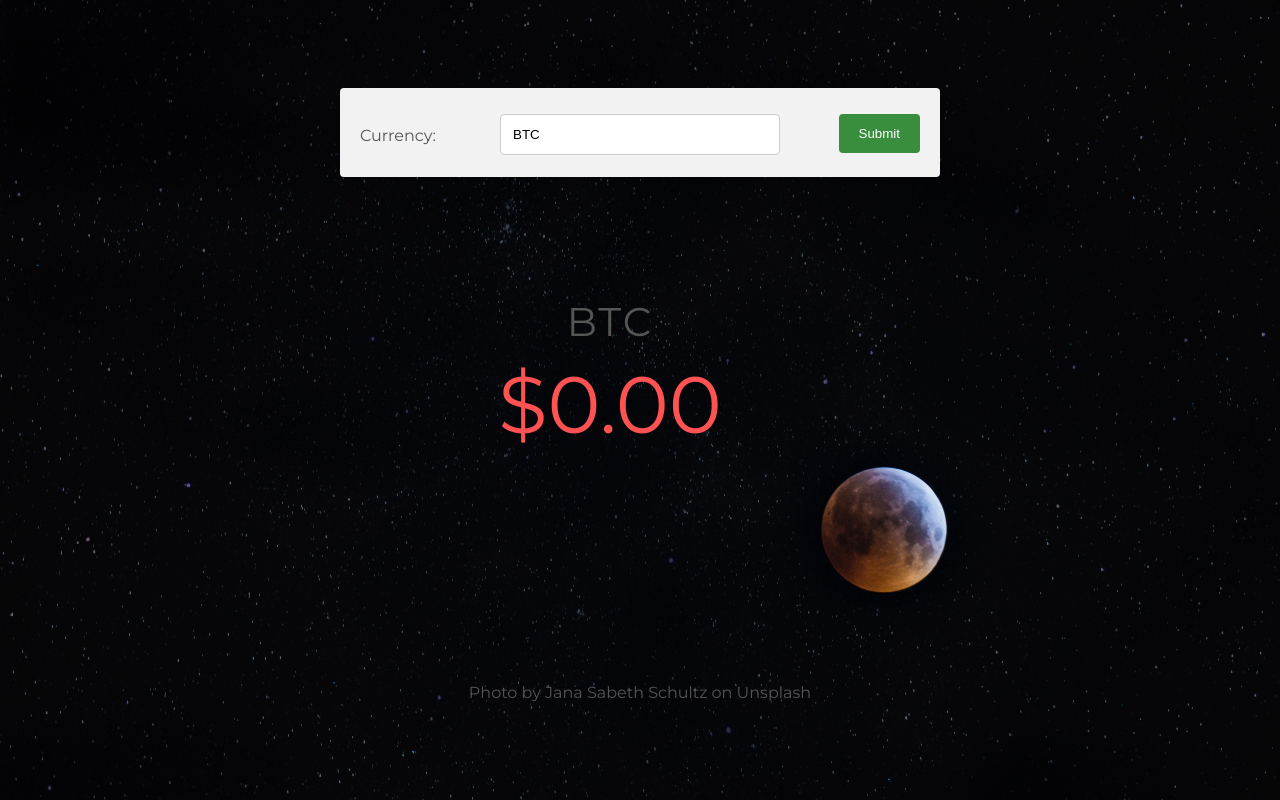
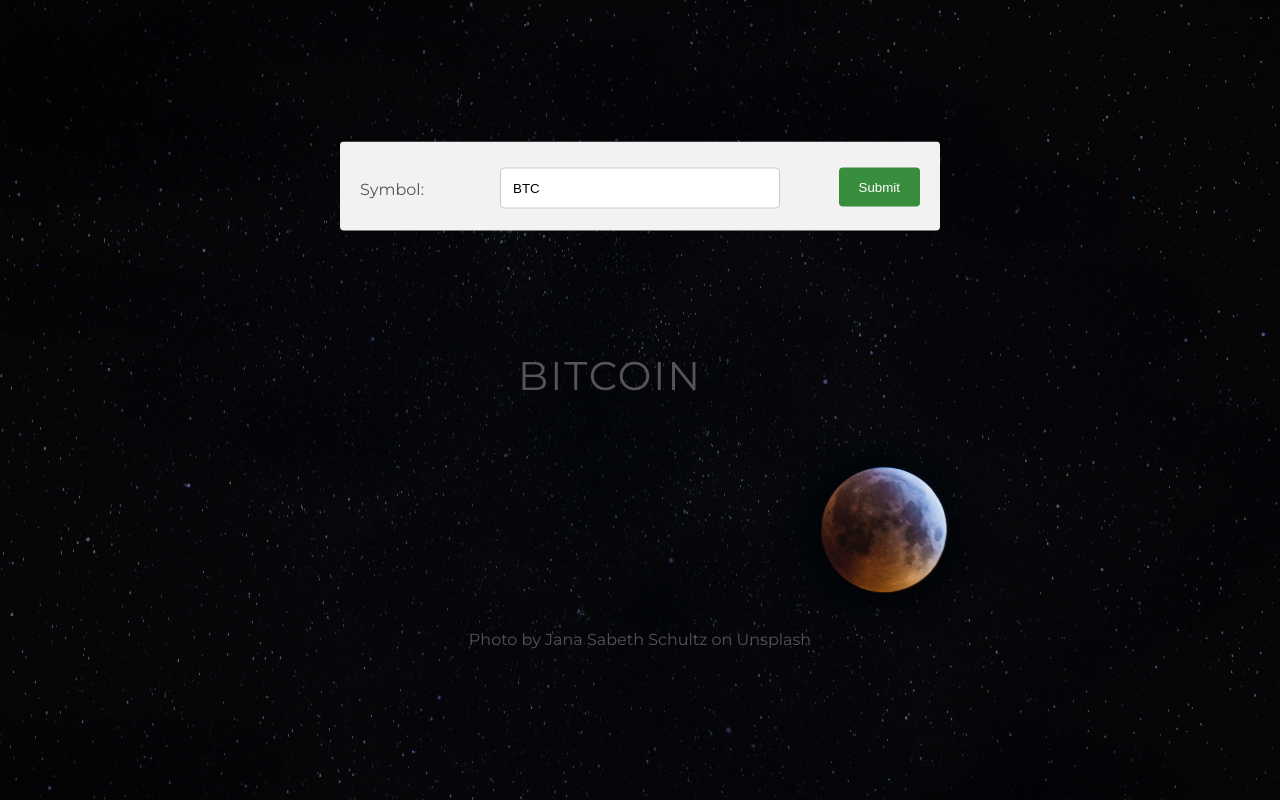
Before and after one commit to harrisonrw/DailyCrypto, a plain HTML site: page index.html in a window 1280 px wide. Both pictures are taken after a click on the button "Submit". Drawn offline with Linux system fonts and the light colour scheme.

Commit message:
Fetch value of specified currency from Coin API

```diff
--- a/app.js
+++ b/app.js
@@ -3,10 +3,59 @@
  * Licensed under MIT (https://github.com/harrisonrw/CryptoDashboard/blob/master/LICENSE)
  */
 
+
+// https://docs.coinapi.io/#latest-data
+const baseURL = 'https://rest.coinapi.io/v1/ohlcv/';
+
+var symbolTable = {};
+symbolTable['BTC'] = ['BITSTAMP_SPOT_BTC_USD'];
+symbolTable['ETH'] = ['BITSTAMP_SPOT_ETH_USD'];
+
+var currencyNameTable = {};
+currencyNameTable['BTC'] = ['BITCOIN'];
+currencyNameTable['ETH'] = ['ETHEREUM'];
+
 function submitForm() {
-    var currencyId = document.getElementById("currency-id").value;
-    console.log(currencyId);
+    var symbol = document.getElementById("currency-symbol").value;
+    document.querySelector('#current-currency-name').textContent = currencyNameTable[symbol][0];
+    document.querySelector('#current-currency-value').textContent = '';
+    fetchClosePrice(symbol)
+}
 
-    // TODO: Use Fetch to call a cryptocurrency API.
-    document.querySelector('#current-currency-name').textContent = currencyId;
+function fetchClosePrice(symbol) {
+
+    const url = baseURL + symbolTable[symbol][0] + '/history?period_id=1DAY&time_start=2019-02-21T00:00:00-08:00'
+
+    var headers = new Headers();
+    headers.append('X-CoinAPI-Key', COIN_API_KEY);
+    headers.append('Accept', 'application/json');
+
+    var init = {
+        method: 'GET',
+        headers: headers,
+        mode: 'cors',
+        cache: 'default'
+    };
+
+    var request = new Request(url, init);
+
+    fetch(request)
+    .then((resp) => resp.json())
+        .then(function(data) {
+
+            if (data.length == 0) {
+                console.log('No data');
+                return;
+            }
+
+            console.log(data);
+
+            var closePrice = data[0].price_close
+
+            document.querySelector('#current-currency-value').textContent = '$' + closePrice;
+        })
+    .catch(function(error) {
+        console.log(JSON.stringify(error));
+    });
+
 }
--- a/index.html
+++ b/index.html
@@ -8,6 +8,7 @@ Licensed under MIT (https://github.com/harrisonrw/CryptoDashboard/blob/master/LI
         <meta charset="UTF-8">
         <link href="https://fonts.googleapis.com/css?family=Montserrat" rel="stylesheet">
         <link type="text/css" rel="stylesheet" href="style.css">
+        <script src="APIKeys.js"></script>
         <script src="app.js"></script>
         <title>Crypto Dashboard</title>
     </head>
@@ -20,10 +21,10 @@ Licensed under MIT (https://github.com/harrisonrw/CryptoDashboard/blob/master/LI
                 <form>
                     <div class="row">
                         <div class="col-25">
-                            <label for="currency-id">Currency:</label>
+                            <label for="currency-symbol">Symbol:</label>
                         </div>
                         <div class="col-50">
-                            <input type="text" id="currency-id" value="BTC">
+                            <input type="text" id="currency-symbol" value="BTC">
                         </div>
                         <div class="col-25">
                             <input type="button" value="Submit" onclick="submitForm()">
--- a/style.css
+++ b/style.css
@@ -96,7 +96,7 @@ input[type=button]:hover {
 
 /* Crypto Dashboard */
 
-.currency-id {
+.currency-symbol {
     position: absolute;
     left: 50%;
     top: 520px;
```
Also changed, not shown: 1 other file.
